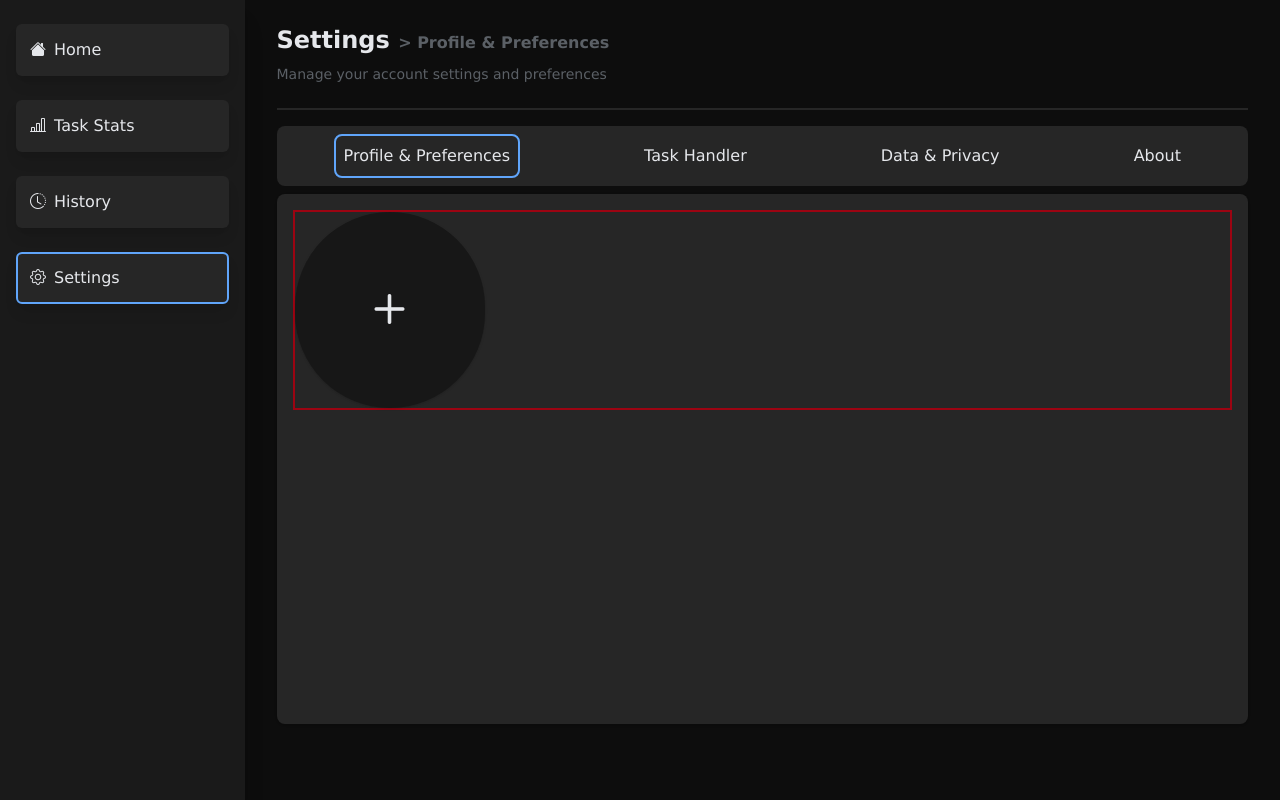
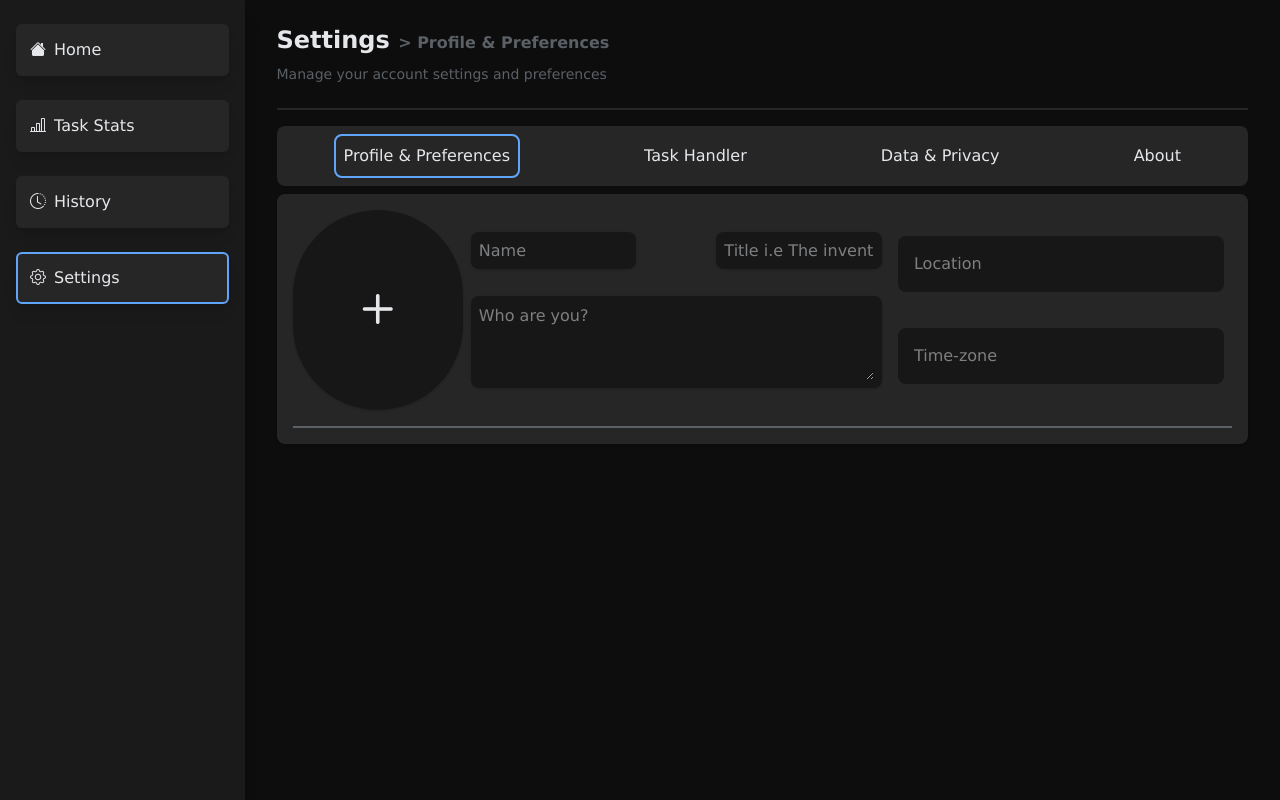
Before and after one commit to theinternetfae/Optima-V.2, a React (Vite) app: page /settings/profile in a window 1280 px wide. Built offline with nearby package versions, Linux system fonts and the light colour scheme.

Commit message:
Finished user info UI in profile

```diff
--- a/src/index.css
+++ b/src/index.css
@@ -582,14 +582,14 @@ input[type="number"]::-webkit-outer-spin-button {
         }
 
         & .sett-body {
-            @apply h-[530px] mt-2 rounded-lg bg-commongrey shadow p-4 overflow-y-auto;
+            @apply mt-2 rounded-lg bg-commongrey shadow p-4;
 
             /*Profile*/
             .the-user {
-                @apply border border-2 border-red h-[200px];
+                @apply h-[200px] flex;
 
                 .pfp-upload {
-                    @apply  w-[190px] overflow-hidden h-full cursor-pointer rounded-full bg-dullblack shadow flex justify-center items-center;
+                    @apply  w-[20%] overflow-hidden h-full cursor-pointer rounded-full bg-dullblack shadow flex justify-center items-center;
 
                     .pfp-plus {
                         @apply text-6xl;
@@ -600,6 +600,40 @@ input[type="number"]::-webkit-outer-spin-button {
                     }
                 }
 
+                .the-user-info {
+                    @apply w-[50%] flex flex-col justify-around p-2;
+
+                    .name-title {
+                        @apply w-full flex gap-20 h-[20%];
+
+                        .the-user-name-title {
+                            @apply flex items-center justify-center h-full w-[50%] rounded-lg bg-dullblack p-2 shadow;
+                        }
+
+                    }
+
+                    .the-user-bio {
+                        @apply h-[50%] w-full p-2 gap-2 bg-dullblack rounded-lg shadow;
+
+                        textarea {
+                            @apply h-full w-full;
+                        }
+                    }
+                }
+
+                .user-location {
+                    @apply w-[40%] flex flex-col justify-around p-2;
+
+                    input {
+                        @apply bg-dullblack p-4 w-full rounded-lg
+                    }
+                }
+
+
+            }
+
+            .user-preferences {
+                @apply border-t-2 border-grey mt-4;
             }
         }
     }
--- a/src/settingsComponents/Profile.jsx
+++ b/src/settingsComponents/Profile.jsx
@@ -33,14 +33,32 @@ function Profile() {
                     />
                 </label>
 
-                {/* <div className="pfp">
-                    <i className="bi bi-plus"></i>
-                    <input type="file" accept="image/*" className="pfp-image"  />
-                </div> */}
+                <div className="the-user-info">
 
+                    <div className="name-title">
+
+                        <input type="text" placeholder="Name" className="the-user-name-title"/>
+
+                        <input type="text" placeholder="Title i.e The inventor" className="the-user-name-title"/>
+
+                    </div>
+
+                    <div className="the-user-bio">
+                        <textarea name="" id="" placeholder="Who are you?"></textarea>
+                    </div>
+
+                </div>
+
+                <div className="user-location">
+                    <input type="text" placeholder="Location"/>
+                    <input type="text" placeholder="Time-zone"/>
+                </div>
 
             </div>
 
+            <div className="user-preferences">
+
+            </div>
 
         </div>
     );
```
